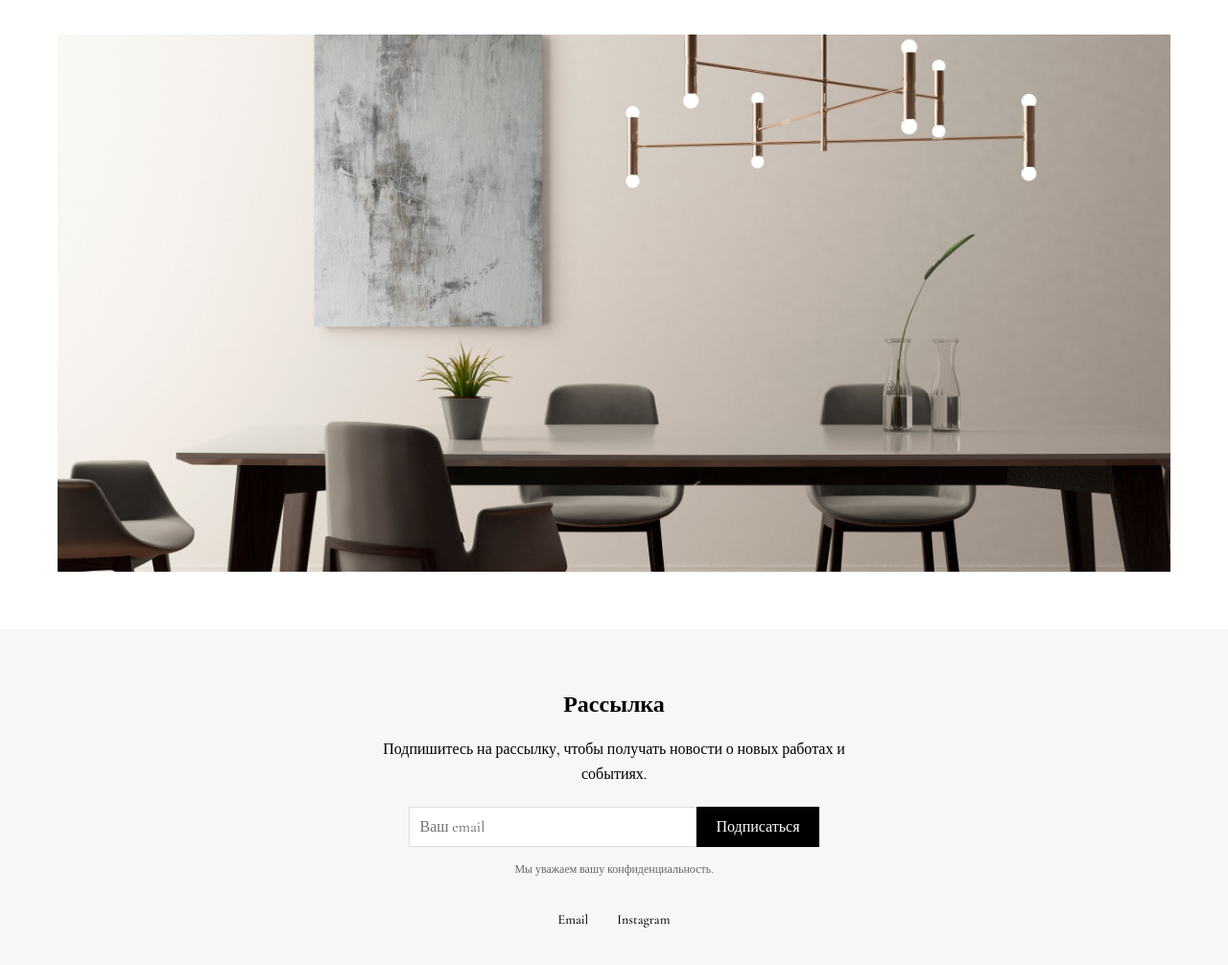
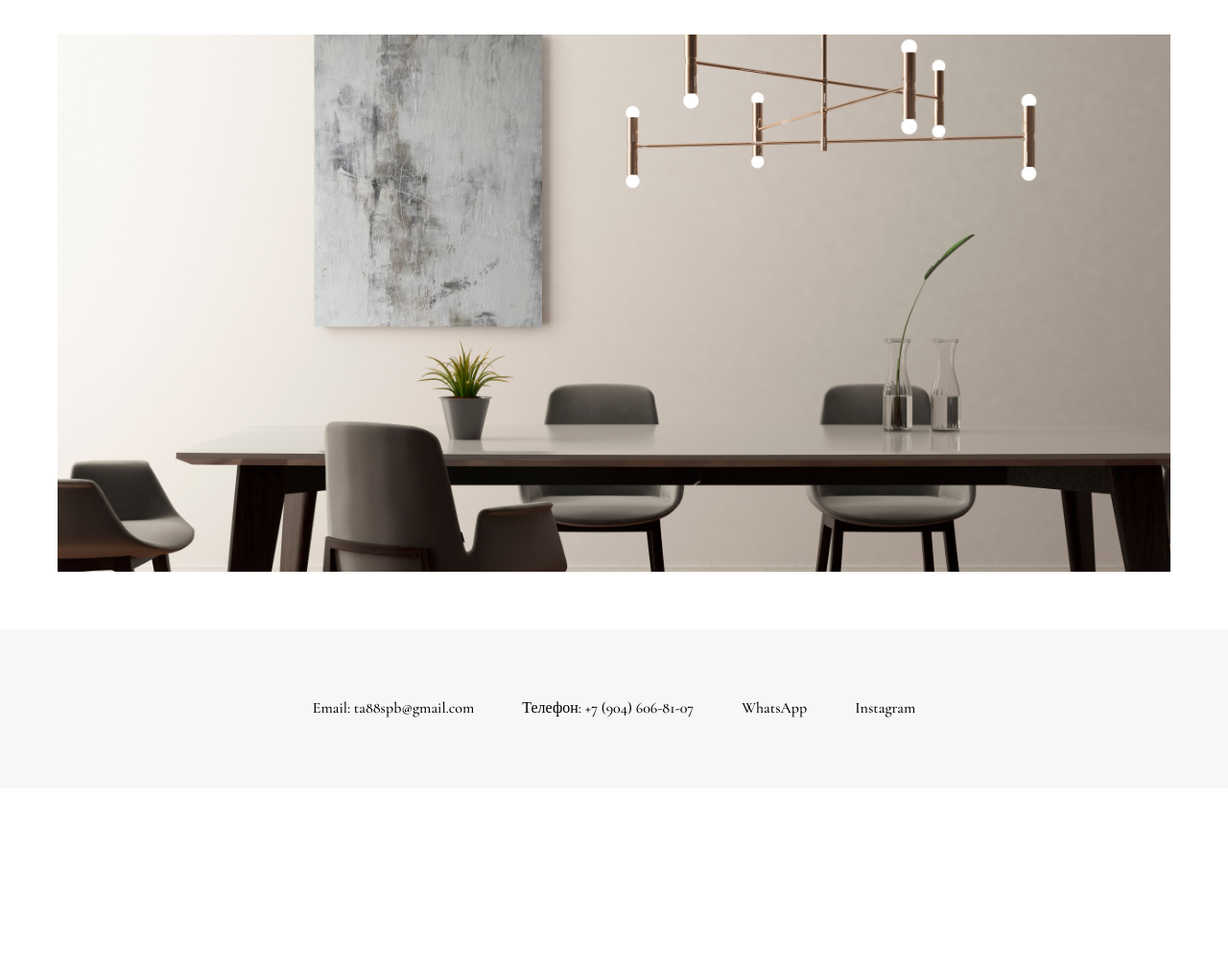
Before and after one commit to maksim92982/website, a plain HTML site: page index.html in a window 1280 px wide. Shown: the part 84-1090 px from the top of the page at 96% size. After the commit the page ends 906 px from the top, so only its background shows below. Drawn offline with nearby package versions, Linux system fonts and the light colour scheme; a web font is replaced by a local one.

Commit message:
Update index.html

```diff
--- a/index.html
+++ b/index.html
@@ -311,60 +311,19 @@
             padding: 60px;
             background: #f7f7f7;
             margin-top: 60px;
-        }
-
-        .newsletter {
             text-align: center;
-            max-width: 500px;
-            margin: 0 auto;
-        }
-
-        .newsletter h2 {
-            margin-bottom: 15px;
-            font-size: 24px;
-        }
-
-        .newsletter p {
-            margin-bottom: 20px;
-            font-size: 16px;
-        }
-
-        .newsletter-form {
-            display: flex;
-            justify-content: center;
-            margin-bottom: 10px;
-        }
-
-        .newsletter-form input {
-            padding: 10px;
-            border: 1px solid #ddd;
-            width: 300px;
-            font-size: 16px;
-        }
-
-        .newsletter-form button {
-            background: #000;
-            color: #fff;
-            border: none;
-            padding: 10px 20px;
-            cursor: pointer;
-            font-size: 16px;
-        }
-
-        .newsletter small {
-            font-size: 12px;
-            color: #666;
         }
 
         .social-links {
             display: flex;
             justify-content: center;
-            margin-top: 30px;
+            flex-wrap: wrap;
+            gap: 20px;
         }
 
         .social-links a {
-            margin: 0 15px;
-            font-size: 14px;
+            font-size: 16px;
+            padding: 10px 15px;
         }
 
         .social-links a:hover {
@@ -446,6 +405,11 @@
                 flex-wrap: wrap;
                 justify-content: center;
             }
+
+            .social-links {
+                flex-direction: column;
+                gap: 15px;
+            }
         }
     </style>
     <link href="https://fonts.googleapis.com/css2?family=Cormorant+Garamond:ital,wght@0,300;0,500;0,700;1,300;1,700&display=swap" rel="stylesheet">
@@ -518,17 +482,10 @@
 
     <!-- Футер -->
     <footer>
-        <div class="newsletter">
-            <h2>Рассылка</h2>
-            <p>Подпишитесь на рассылку, чтобы получать новости о новых работах и событиях.</p>
-            <form class="newsletter-form">
-                <input type="email" placeholder="Ваш email" required>
-                <button type="submit">Подписаться</button>
-            </form>
-            <small>Мы уважаем вашу конфиденциальность.</small>
-        </div>
         <div class="social-links">
-            <a href="mailto:info@example.com">Email</a>
+            <a href="mailto:ta88spb@gmail.com">Email: ta88spb@gmail.com</a>
+            <a href="tel:+79046068107">Телефон: +7 (904) 606-81-07</a>
+            <a href="https://wa.me/79046068107" target="_blank">WhatsApp</a>
             <a href="https://www.instagram.com/" target="_blank">Instagram</a>
         </div>
     </footer>
@@ -647,14 +604,6 @@
                 alert('Сообщение отправлено! Я свяжусь с вами в ближайшее время.');
                 contactForm.reset();
             });
-
-            // Форма подписки
-            const newsletterForm = document.querySelector('.newsletter-form');
-            newsletterForm.addEventListener('submit', function(e) {
-                e.preventDefault();
-                alert('Спасибо за подписку!');
-                newsletterForm.reset();
-            });
         }
 
         // Показать страницу
```
